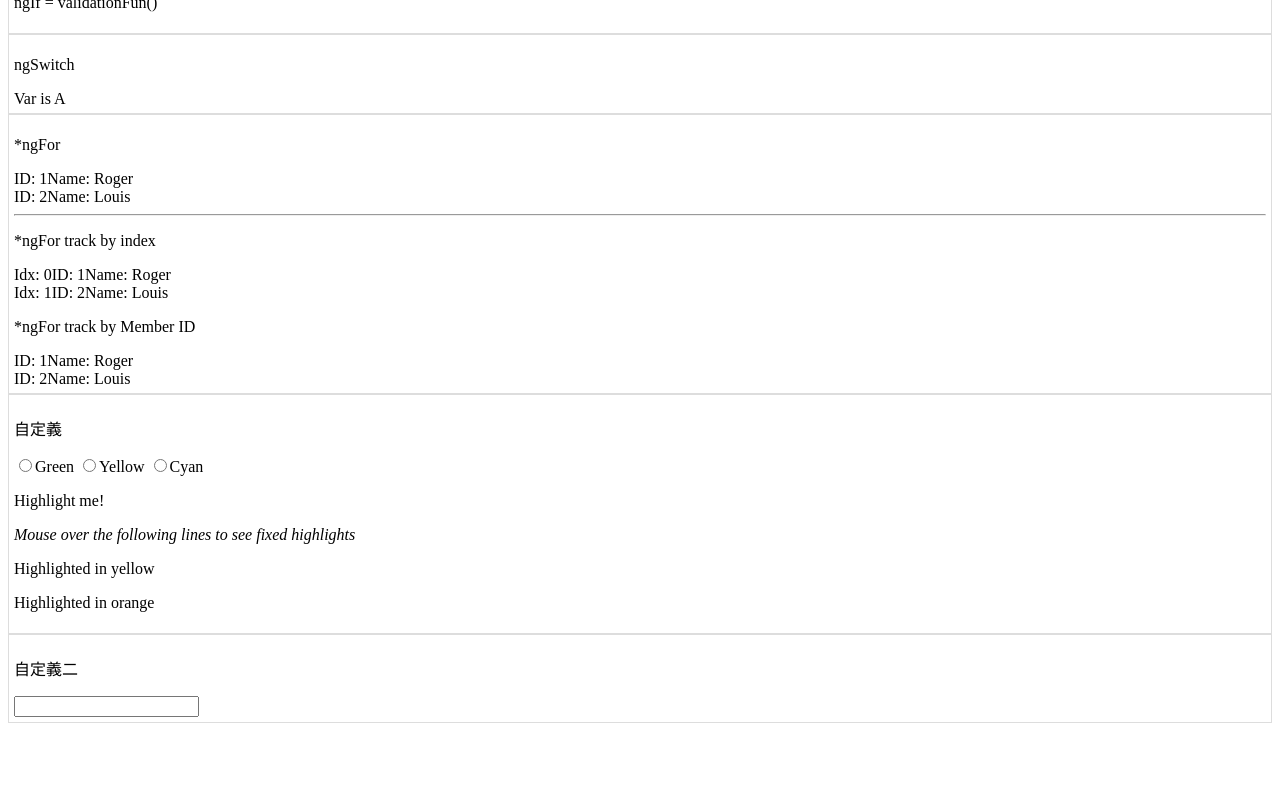
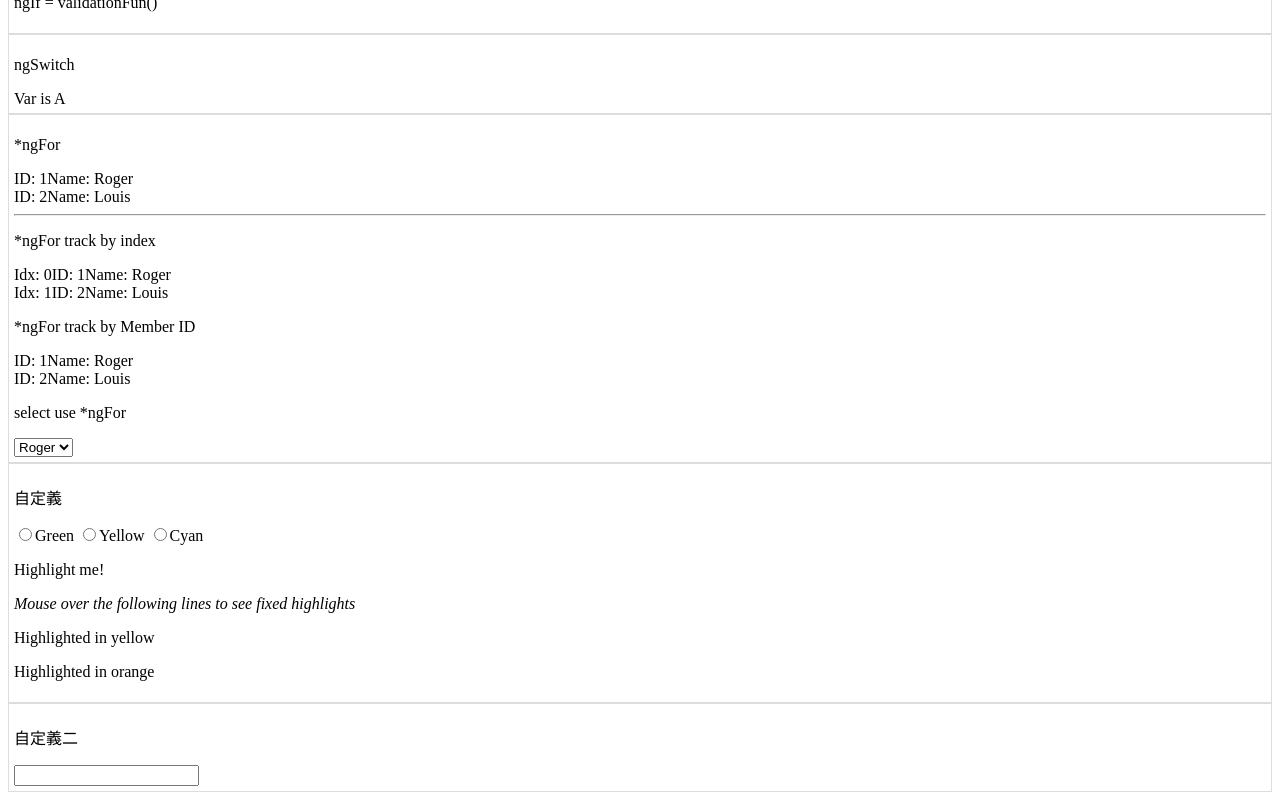
Before and after one commit to rojochen/ng4-basic-practice, an Angular app in the folder my-app/: page / in a window 1280 px wide. Shown: the part 1191-1991 px from the top of the page. Before the commit the page ends 1922 px from the top, so only its background shows below. Built offline with nearby package versions, Linux system fonts and the light colour scheme.

Commit message:
select use *ngFor.

```diff
--- a/my-app/src/app/component-demo-5/component-demo-5.component.html
+++ b/my-app/src/app/component-demo-5/component-demo-5.component.html
@@ -90,6 +90,11 @@
     <span>ID: {{member.id}}</span>
     <span>Name: {{ member.name}}</span>
   </div>
+
+  <p>select use *ngFor</p>
+  <select (change)="selectChange($event)">
+    <option *ngFor="let member of getMember();trackBy: trackByIndex;" [value]="member.id" [innerHTML]="member.name"></option>
+  </select>
 </div>
 
 <div class="content">
--- a/my-app/src/app/component-demo-5/component-demo-5.component.ts
+++ b/my-app/src/app/component-demo-5/component-demo-5.component.ts
@@ -54,4 +54,7 @@ export class ComponentDemo5Component implements OnInit {
   validationFun() {
     return true;
   }
+  selectChange(e) {
+    console.log('e: ', e);
+  }
 }
```
